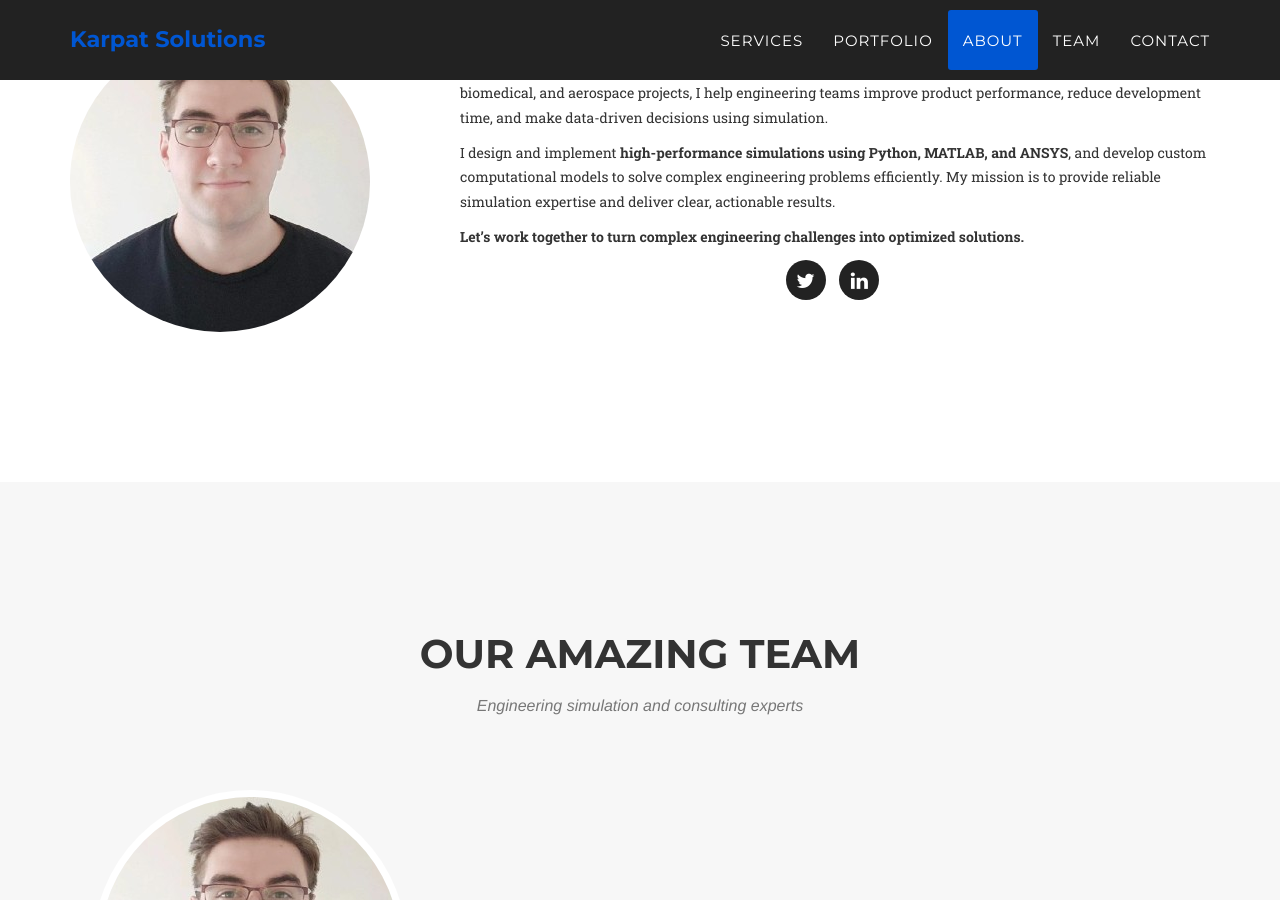
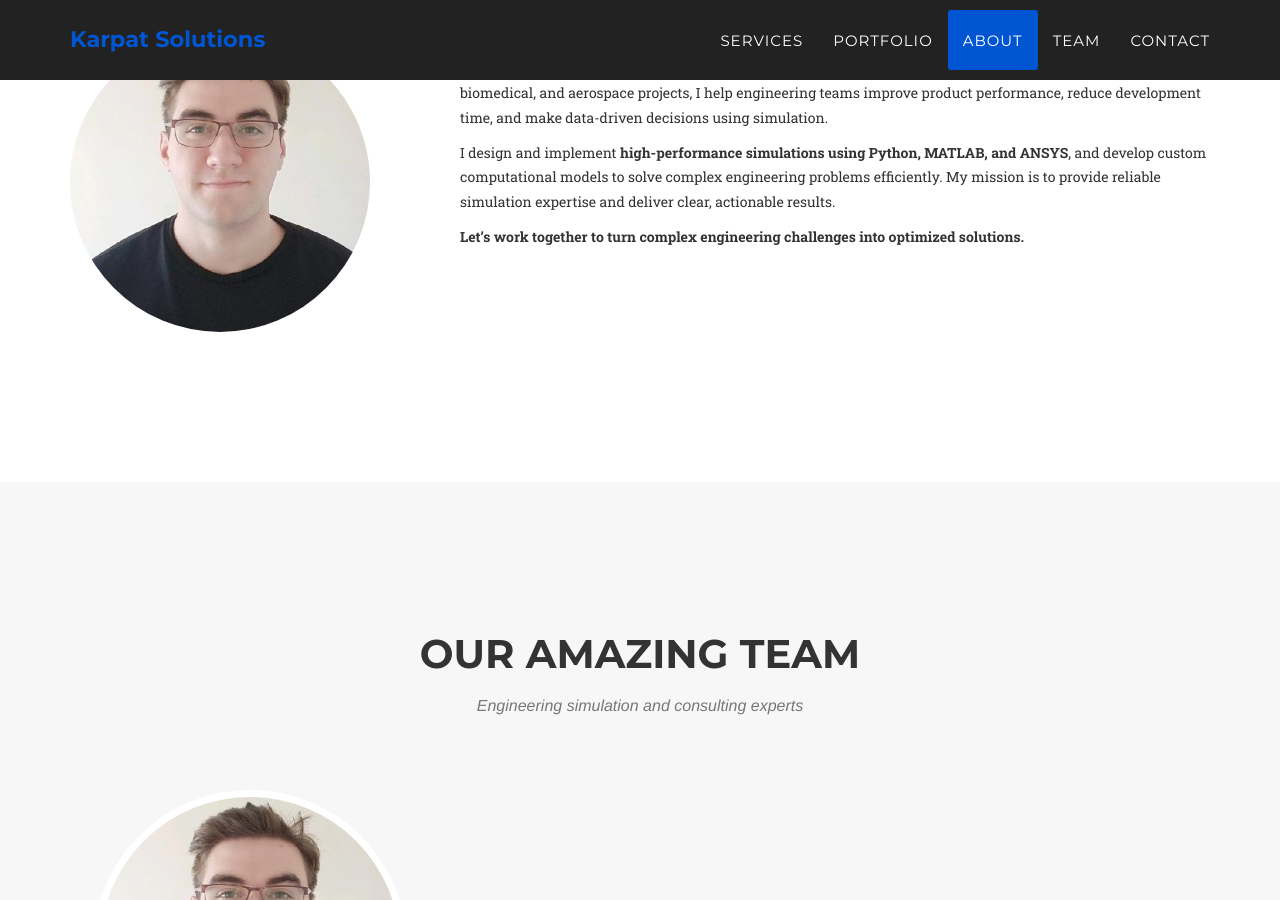
Before and after one commit to ZMatrix253/karpat-solutions, a Jekyll site: the page built from index.html, in a window 1280 px wide and 900 px high, scrolled down 2879 px. Built offline with Jekyll 4.4.1, drawn with Linux system fonts in a browser that asks for light colours; some web fonts are replaced.

Commit message:
Update about.html

```diff
--- a/_includes/about.html
+++ b/_includes/about.html
@@ -37,24 +37,6 @@
           <strong>Let’s work together to turn complex engineering challenges into optimized solutions.</strong>
         </p>
 
-        <!-- Social Buttons -->
-        <div class="row mt-3">
-          <div class="col text-center">
-            <ul class="list-inline social-buttons">
-              <li class="list-inline-item">
-                <a href="https://twitter.com/yourprofile" target="_blank">
-                  <i class="fa fa-twitter"></i>
-                </a>
-              </li>
-              <li class="list-inline-item">
-                <a href="https://linkedin.com/in/yourprofile" target="_blank">
-                  <i class="fa fa-linkedin"></i>
-                </a>
-              </li>
-              <!-- Add more social links here if needed -->
-            </ul>
-          </div>
-        </div>
 
       </div>
     </div>
```
